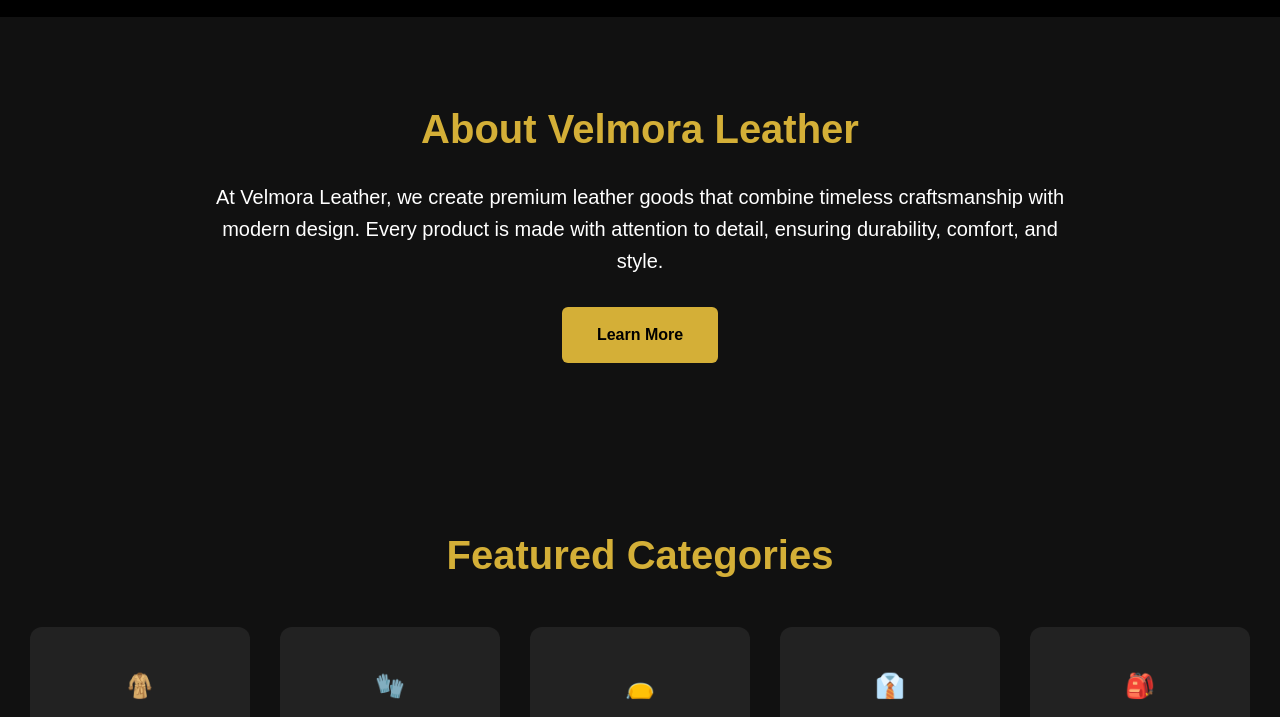
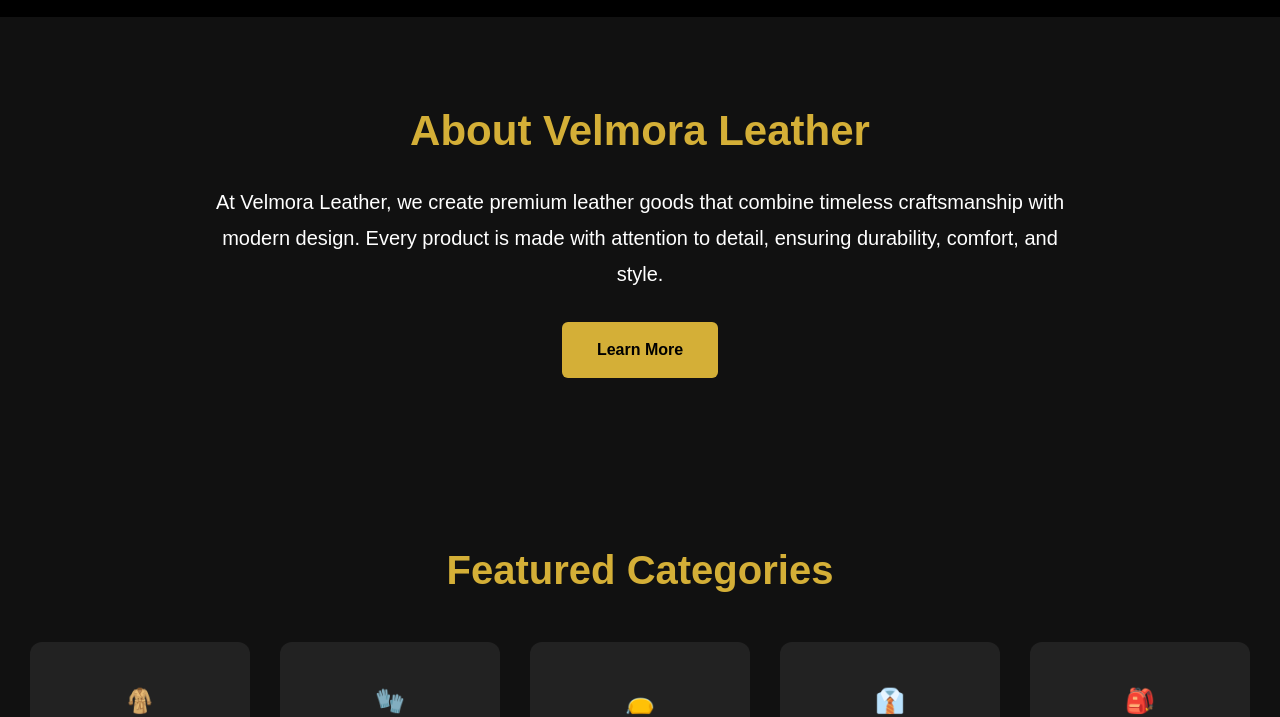
Before and after one commit to VelmoraLeather3/VelmoraLeather3.github.io, a plain HTML site: page index.html in a window 1280 px wide. Shown: the part 74-791 px from the top of the page. Drawn offline with Linux system fonts and the light colour scheme.

Commit message:
Update style.css

```diff
--- a/style.css
+++ b/style.css
@@ -240,3 +240,21 @@ footer {
     font-size:20px;
     margin-bottom:30px;
 }
+.about-preview{
+    text-align:center;
+    padding:80px 20px;
+    max-width:900px;
+    margin:0 auto;
+}
+
+.about-preview h2{
+    color:#d4af37;
+    font-size:42px;
+    margin-bottom:20px;
+}
+
+.about-preview p{
+    font-size:20px;
+    line-height:1.8;
+    margin-bottom:30px;
+}
```
